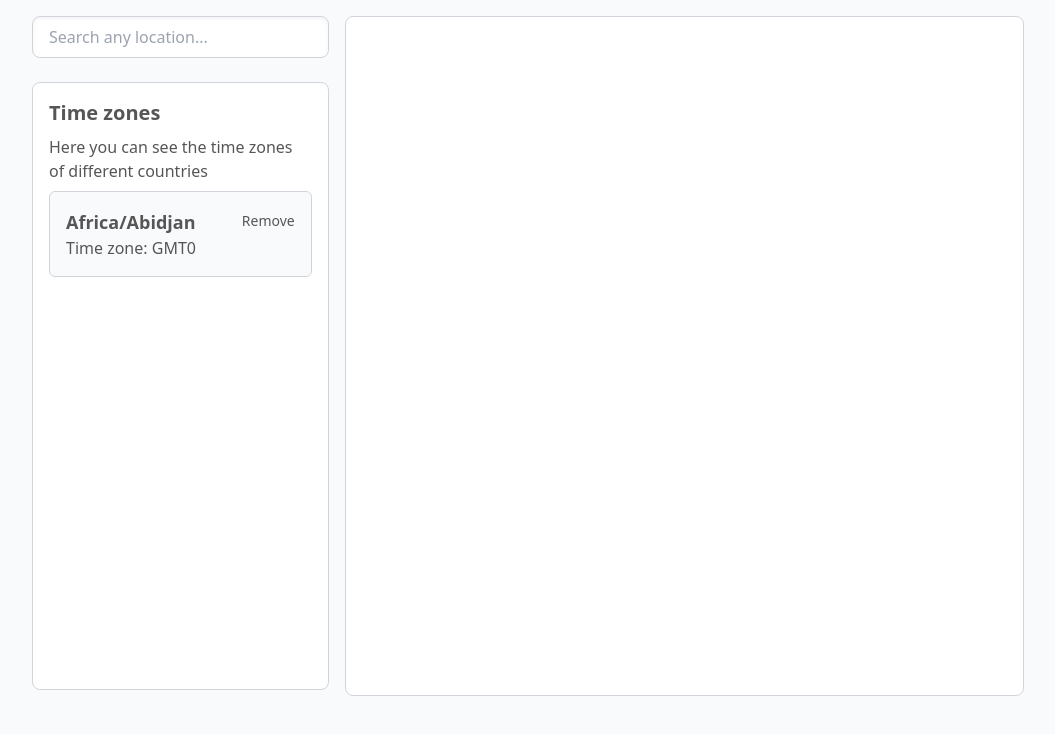
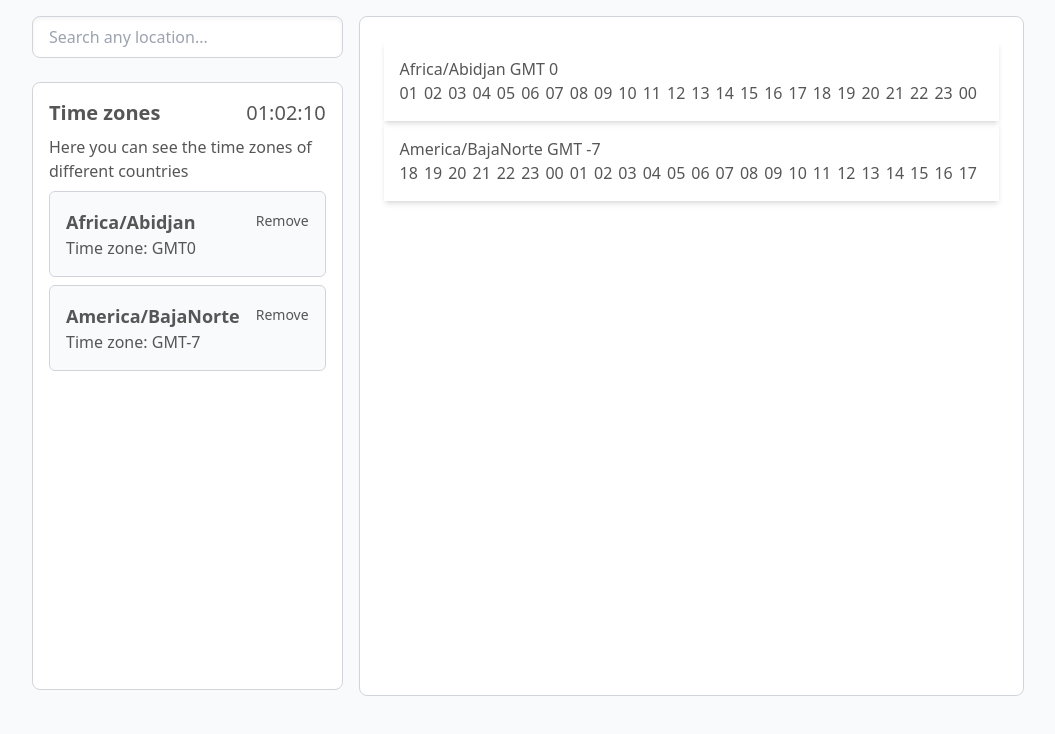
Before and after one commit to EdwinSaucedoMX/timeline-preview, a SvelteKit app: page / in a window 1280 px wide. Shown: the top 734 px of the page, without its empty margins (112-1167 px from the left). Built offline with nearby package versions, Linux system fonts and the light colour scheme.

Commit message:
feat: add clock and generate time zones dynamically

```diff
--- a/src/routes/+page.svelte
+++ b/src/routes/+page.svelte
@@ -1,8 +1,7 @@
 <script>
-	import Dialog from '../components/dialog.svelte';
+	import moment from 'moment-timezone';
 	import SearchBar from '../components/search-bar.svelte';
-	import moment from 'moment-timezone';
-	import Caution from '../icons/caution.svelte';
+
 	const userGuessZone = moment.tz.guess();
 	const userZone = moment.tz(userGuessZone);
 	const name = userZone.tz() ?? '';
@@ -15,6 +14,10 @@
 		{
 			name,
 			GMT
+		},
+		{
+			name: 'America/BajaNorte',
+			GMT: -7
 		}
 	];
 
@@ -27,10 +30,18 @@
 	function removeZone(zone) {
 		selectedZones = selectedZones.filter((added) => added.name !== zone.name);
 	}
+
+	// Clock
+
+	let timer = moment();
+
+	setInterval(() => {
+		timer = moment();
+	}, 500);
 </script>
 
 <svelte:head>
-	<title>Homepage</title>
+	<title>Time Zone Picker</title>
 	<meta name="description" content="Time zones preview" />
 </svelte:head>
 
@@ -41,7 +52,9 @@
 			id="zones-box"
 			class="h-[80%] border-border border p-4 rounded-lg text-secondary flex flex-col gap-2 bg-background-foreground"
 		>
-			<h1 class="font-bold text-xl">Time zones</h1>
+			<h1 class="font-bold text-xl relative">
+				Time zones <p class="font-light absolute top-0 right-0">{timer.format('hh:mm:ss')}</p>
+			</h1>
 			<p class="font-thin">Here you can see the time zones of different countries</p>
 			{#each selectedZones as zone}
 				<section
@@ -57,7 +70,9 @@
 					<section class="shrink grow-0 font-thin">
 						<button
 							class="hover:text-primary text-sm cursor-pointer"
-							on:click={() => removeZone(zone)}
+							on:click={() => {
+								removeZone(zone);
+							}}
 						>
 							Remove
 						</button>
@@ -68,8 +83,37 @@
 	</section>
 	<section
 		id="zones-box"
-		class="h-[85dvh] w-full border-border border p-4 rounded-lg text-secondary flex flex-col gap-2 bg-background-foreground"
-	></section>
+		class="h-[85dvh] w-full border-border border p-4 rounded-lg text-secondary relative flex flex-col gap-2 bg-background-foreground"
+	>
+		<section class="grid w-full grid-cols-24 p-2">
+			<!-- Items -->
+			{#each selectedZones as zone, index}
+				<section class="shadow-md p-4 col-span-full row-span-1">
+					<p>{zone.name} GMT {zone.GMT}</p>
+					<section class="grid grid-cols-24">
+						{#each [...Array(24).keys()] as hour}
+							<p>
+								{(() => {
+									if (!index) return moment(timer).add(hour, 'hour').format('HH');
+									// console.log(Math.abs(GMT) + Number(zone.GMT));
+									console.log(timer.get('hour'));
+									const diff = Math.abs(GMT) + Number(zone.GMT);
+									return moment(timer)
+										.add(hour + diff, 'hour')
+										.format('HH');
+								})()}
+							</p>
+						{/each}
+					</section>
+				</section>
+			{/each}
+			<!-- Cursor selection box -->
+			<!-- <section
+					id="cursor-selection-box"
+					class="absolute border-2 shadow-inner border-red row-span-full col-start-[1] col-end-[-1] bg-black bg-opacity-5 w-full h-full"
+				></section> -->
+		</section>
+	</section>
 </section>
 
 <!-- <Dialog title="Warning!">
```
